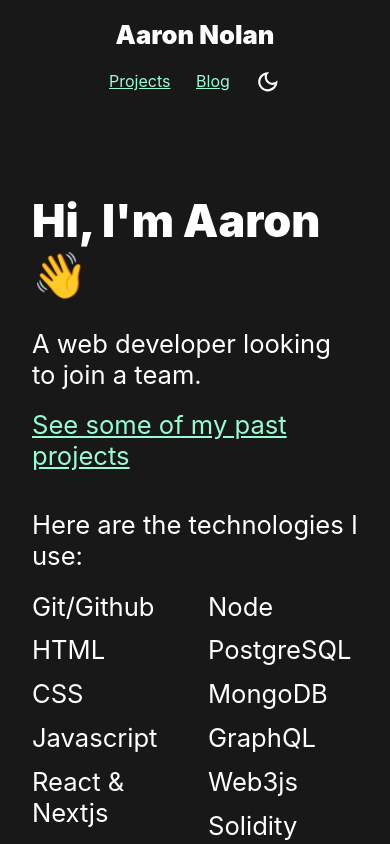
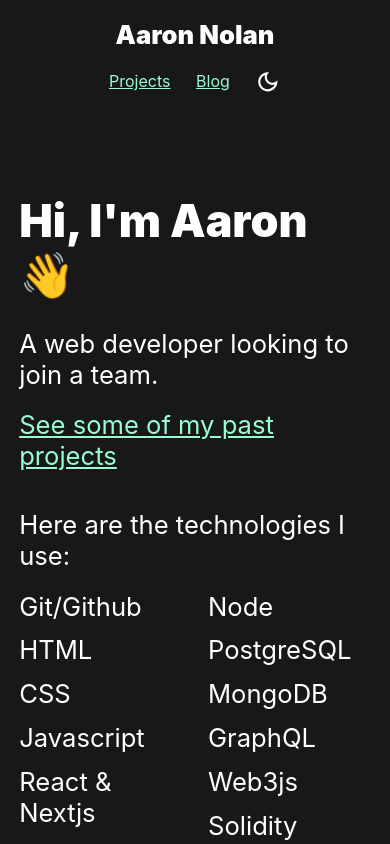
Before and after one commit to anolan23/Portfolio, a Next.js app: page / in a window 390 px wide. Shown: the top 844 px of the page. Built offline with nearby package versions, Linux system fonts and the light colour scheme.

Commit message:
lower margin on body for mobile

```diff
--- a/sass/base/_base.scss
+++ b/sass/base/_base.scss
@@ -36,6 +36,9 @@ body {
   margin: 0 2.4rem;
   min-height: 100vh;
   background-color: var(--color-background);
+  @media only screen and (max-width: 600px) {
+    margin: 0.8rem;
+  }
 }
 
 .light {
```
